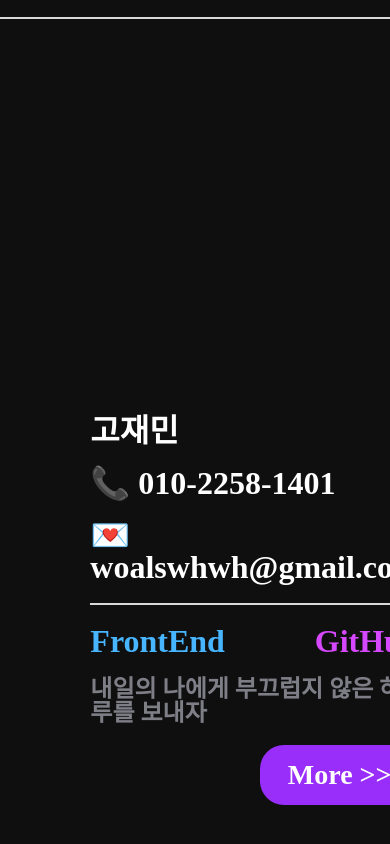
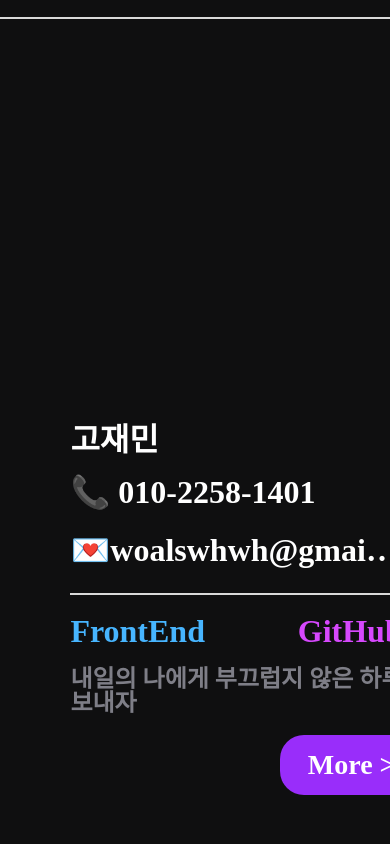
Before and after one commit to KoJaem/Interactive-portfolio, a Next.js app: page / in a window 390 px wide. Shown: the part 996-1840 px from the top of the page. Built offline with nearby package versions, Linux system fonts and the light colour scheme.

Commit message:
style : MyInfo 세부 디자인 수정 (Line, 이메일 글씨 반응형)

```diff
--- a/src/containers/indexPage/components/MyInfo.tsx
+++ b/src/containers/indexPage/components/MyInfo.tsx
@@ -14,6 +14,7 @@ export const MyInfo = () => {
         height={320}
         alt="profile"
       />
+      <Wrapper>
         <InfoWrapper>
           <Typography size="32" color="white" fontWeight="bold">
             고재민
@@ -21,8 +22,8 @@ export const MyInfo = () => {
           <Typography size="32" color="white" fontWeight="bold">
             📞 010-2258-1401
           </Typography>
-        <Typography size="32" color="white" fontWeight="bold">
-          💌 woalswhwh@gmail.com
+          <Typography size="32" color="white" fontWeight="bold" fontHidden fontHeight='1.4'>
+            💌woalswhwh@gmail.com
           </Typography>
           <Line />
           <section style={{ display: 'flex', justifyContent: 'space-between' }}>
@@ -33,6 +34,7 @@ export const MyInfo = () => {
               GitHub
             </Typography>
           </section>
+        </InfoWrapper>
         <Typography size="24" color="darkGray" fontWeight="bold">
           내일의 나에게 부끄럽지 않은 하루를 보내자
         </Typography>
@@ -41,7 +43,7 @@ export const MyInfo = () => {
             More &gt;&gt;
           </Typography>
         </MoreButton>
-      </InfoWrapper>
+      </Wrapper>
     </Container>
   );
 };
@@ -55,18 +57,26 @@ const Container = styled.section`
   gap: 0 120px;
 `;
 
+const Wrapper = styled.section`
+  display: flex;
+  flex-direction: column;
+  gap: 20px 0;
+`;
+
 const InfoWrapper = styled.section`
   display: flex;
   flex-direction: column;
-  justify-content: center;
   gap: 20px 0;
   height: 100%;
+  width: 90%;
+  white-space: nowrap;
 `;
 
 const Line = styled.hr`
   border: 1px solid ${customColor.gray};
   justify-self: flex-start;
   margin: 0;
+  width: 100%;
 `;
 
 const MoreButton = styled.button`
```
Lines whose indentation alone changed are shown as unchanged.
